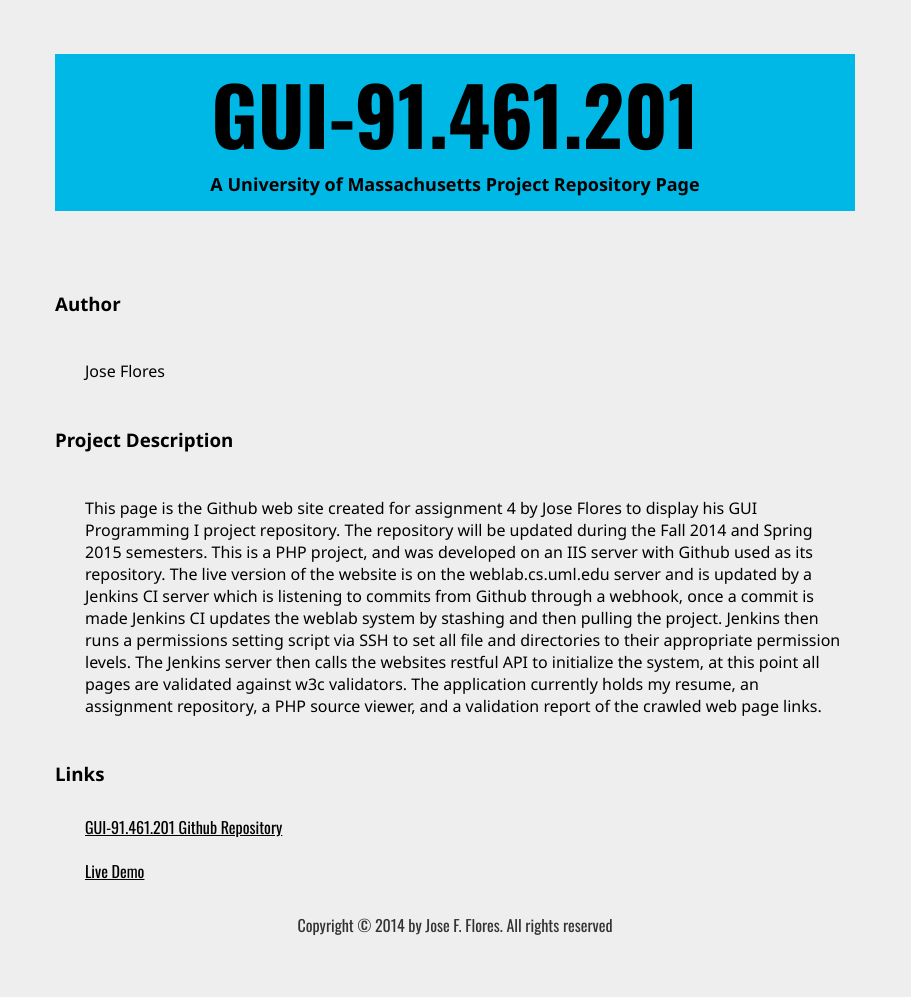
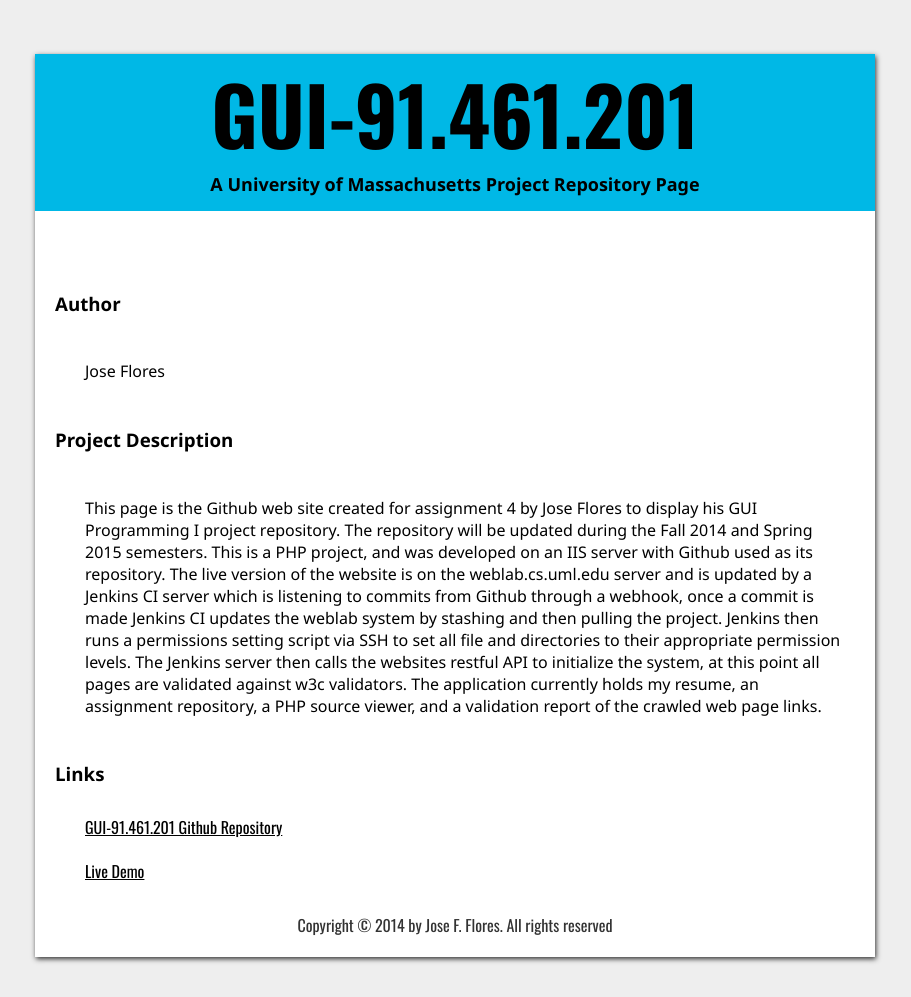
Before and after one commit to josefflores/GUI-91.461.201, a PHP site: page / in a window 1280 px wide. Shown: the whole page, without its empty margins (185-1096 px from the left). Before the commit the page ends 935 px from the top, so only its background shows below. Run offline with PHP 8.4, Linux system fonts and the light colour scheme.

Commit message:
Update main.css

```diff
--- a/_com/css/main.css
+++ b/_com/css/main.css
@@ -86,6 +86,9 @@ ul {
 .wrapper {
         width: 800px;
         margin:  40px auto;
+        background: #fff;
+        box-shadow: 1px 2px 5px #333;
+        padding: 0px 20px 20px 20px;
     }
 
 /**
@@ -93,6 +96,7 @@ ul {
  */
 .header {
         background: #00B8E6;
+        margin: 0 -20px;
     }
 
 /**
```
